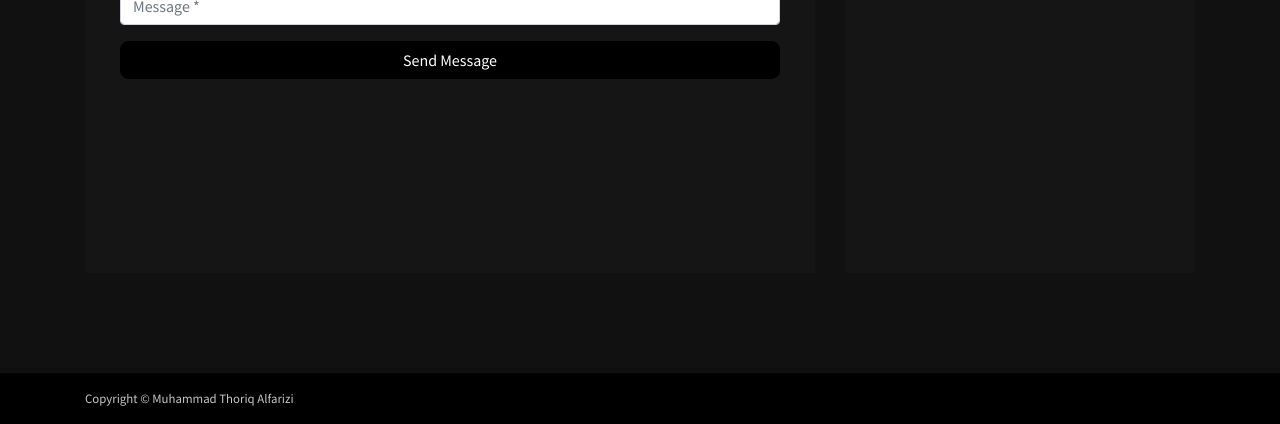
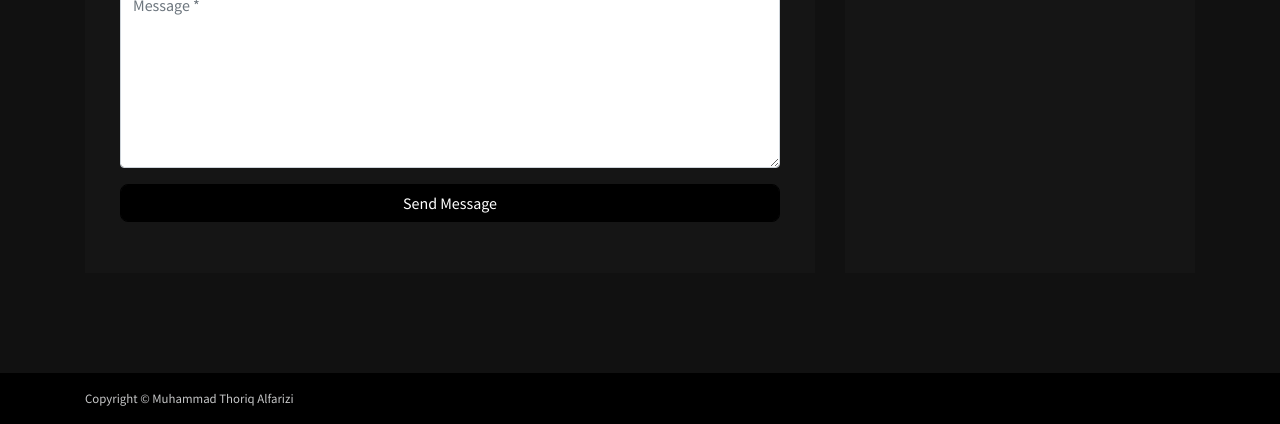
Before and after one commit to mtaalfarizi/mtaalfarizi.github.io, a website: page index.html in a window 1280 px wide. Shown: the part 3313-3737 px from the top of the page. Drawn offline with Linux system fonts and the light colour scheme.

Commit message:
Update index.html

```diff
--- a/index.html
+++ b/index.html
@@ -367,7 +367,7 @@
                                 <input class="form-control" type="email" name="Email" placeholder="Email *" required>
                             </div>
                             <div class="form-group">
-                                <input class="form-control" type="text" name="Message" placeholder="Message *" rows="7" required>
+                                <textarea class="form-control" id="message" name="Message" placeholder="Message *" rows="7" required></textarea>
                             </div>
                             <div class="form-group ">
                                 <button type="submit" class="form-control btn btn-primary" >Send Message</button>
```
